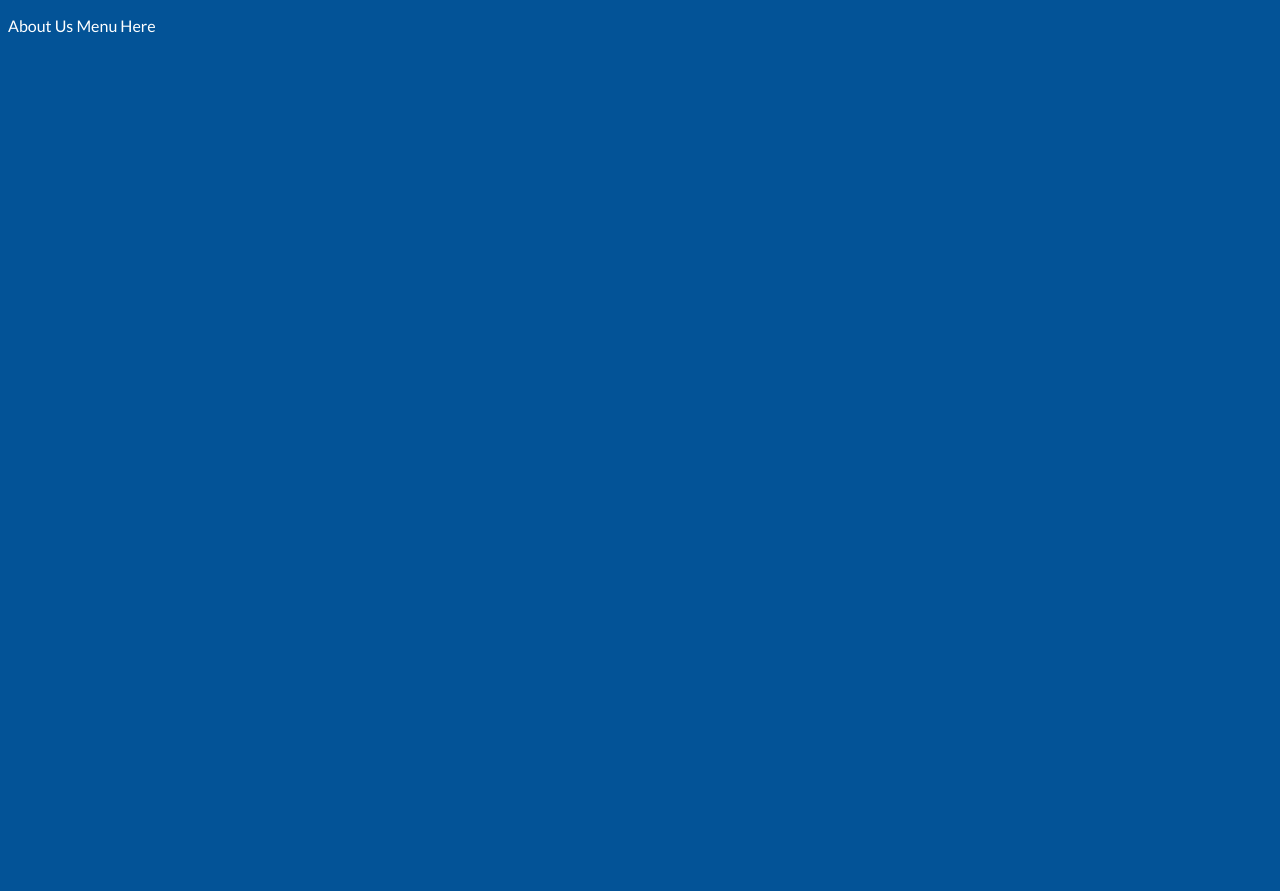
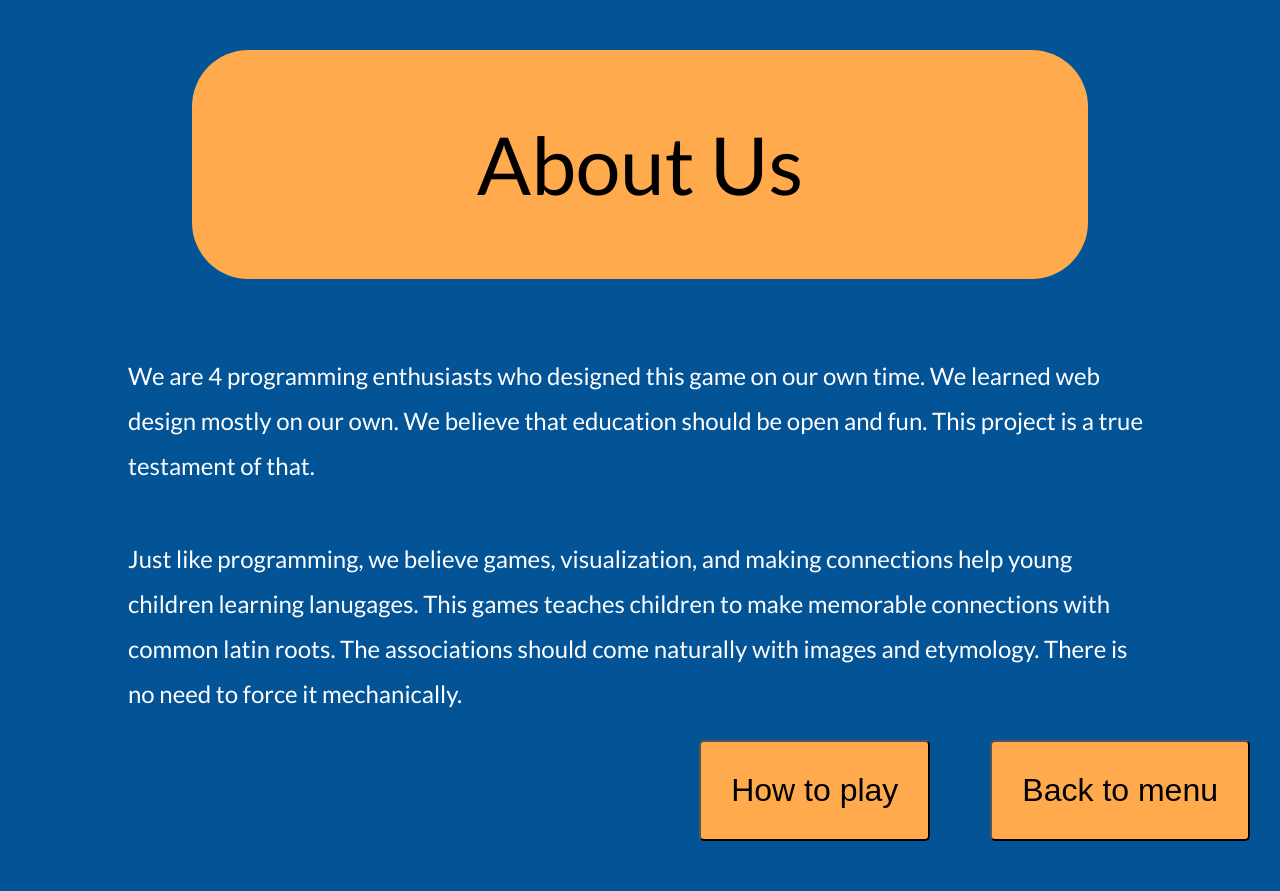
Before and after one commit to violetguos/top-jam-2021, a plain HTML site: page game/about-us.html in a window 1280 px wide. Before the commit the page ends 800 px from the top, so only its background shows below. Drawn offline with Linux system fonts and the light colour scheme.

Commit message:
about-us done and css bottom-btns-div to add to other htmls

```diff
--- a/game/about-us.html
+++ b/game/about-us.html
@@ -12,13 +12,27 @@
     <link rel="stylesheet" href="css/style.css">
     <title>What's my Name Game</title>
 </head>
-<body>
-    <p>About Us Menu Here</p>
+<body class="body-alt">
+
+    <div class="header">About Us</div>
+
+    <p class="misc-text">
+      We are 4 programming enthusiasts who designed this game on our own time. We learned web design mostly on our own. We believe that education should be open and fun. This project is a true testament of that.
+    </p>
+    <p class="misc-text">
+      Just like programming, we believe games, visualization, and making connections help young children learning lanugages. This games teaches children to make memorable connections with common latin roots. The associations should come naturally with images and etymology. There is no need to force it mechanically.
+    </p>
 
 
+    <div class="bottom-btns-div">
+      <button class="btn btn-black">
+        How to play
+      </button>
 
-
-
+      <button class="btn btn-black">
+        Back to menu
+      </button>
+    </div>
 
 
     <script src="js/game.js"></script>
--- a/game/css/style.css
+++ b/game/css/style.css
@@ -2,11 +2,21 @@
     --main-bg-color: #035397;
     --main-btn-color: #FFAA4C;
     --main-btn-hover-color: #ac7638;
-  }
+    font-size: 100%;
+}
+
+html {
+  height: 100%;
+  margin: 0;
+  padding: 0;
+}
+
 body {
     font-family: 'Lato', sans-serif;
     background: var(--main-bg-color);
     color: white;
+    margin: 0;
+    padding: 0;
 }
 
 .top-bar {
@@ -86,7 +96,10 @@ body {
 .btn {
     background-color: var(--main-btn-color);
     border-radius: 5px;
-    padding: 3vw;
+    font-size: 2rem;
+    padding: 30px;
+    margin: 0 30px;
+    min-width: 120px;
 }
 
 .btn:hover {
@@ -104,6 +117,17 @@ body {
     color:black;
 }
 
+.bottom-btns-div {
+  width: 100%;
+  padding: 0;
+  margin: 0;
+  height: 100%;
+  display: flex;
+  align-items: flex-end;
+  padding-bottom: 50px;
+  justify-content: flex-end;
+}
+
 /*buuble for hints*/
 
 
@@ -118,9 +142,9 @@ body {
     padding: 24px;
     text-align: center;
     color: #000;
-  }
+}
 
-  .bubble-bottom-left:before {
+.bubble-bottom-left:before {
     content: "";
     width: 0px;
     height: 0px;
@@ -131,4 +155,34 @@ body {
     border-bottom: 20px solid transparent;
     left: 32px;
     bottom: -24px;
-  }
+}
+
+/* About-us and how-to-play */
+
+.body-alt {
+  display: flex;
+  flex-direction: column;
+  position: relative;
+  height: 100%;
+  margin: 0;
+}
+
+.header {
+  width: 70%;
+  height: 229px;
+  margin: 50px auto;
+  background: #FFAA4C;
+  border-radius: 56.5px;
+
+  font-size: 80px;
+  line-height: 229px;
+  text-align: center;
+  color: black;
+}
+
+.misc-text {
+  width: 80%;
+  margin: 1.5rem auto;
+  font-size: 1.5rem;
+  line-height: 45px;
+}
```
